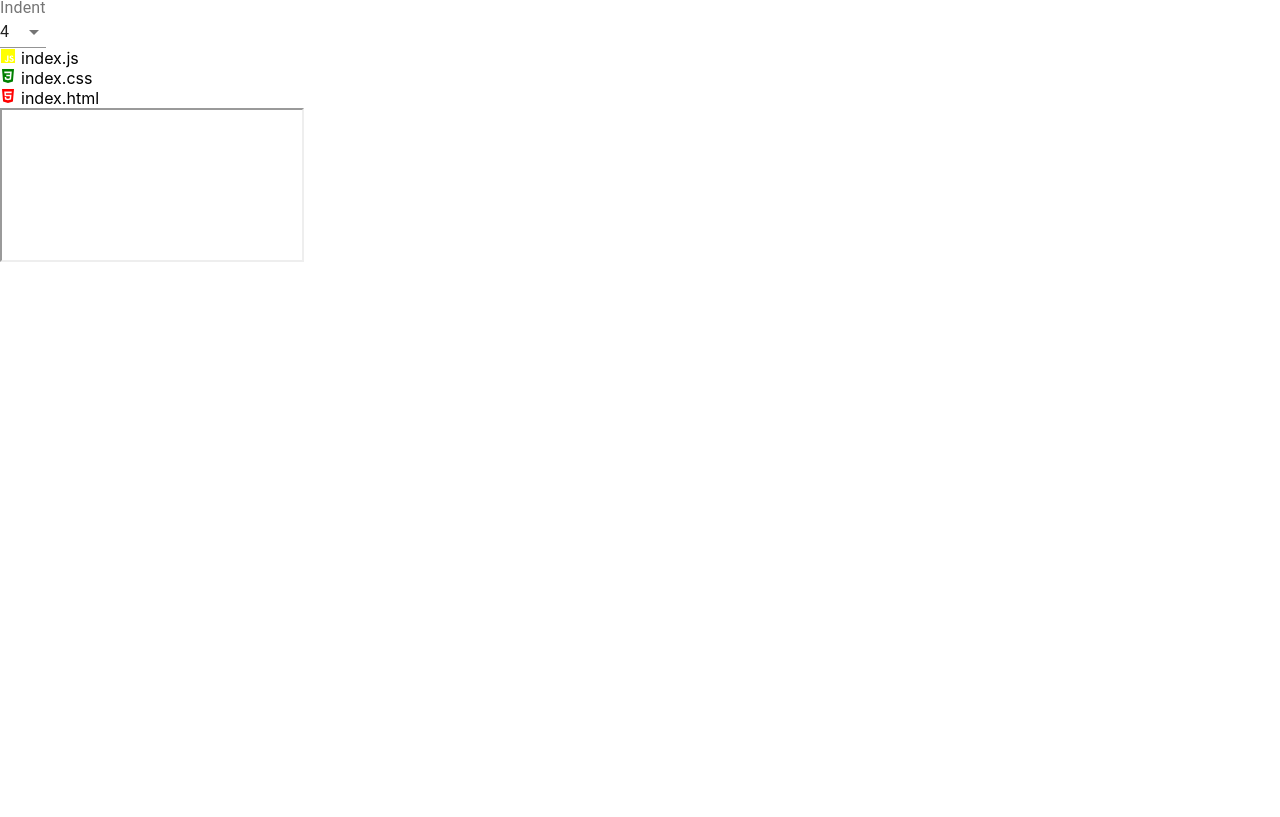
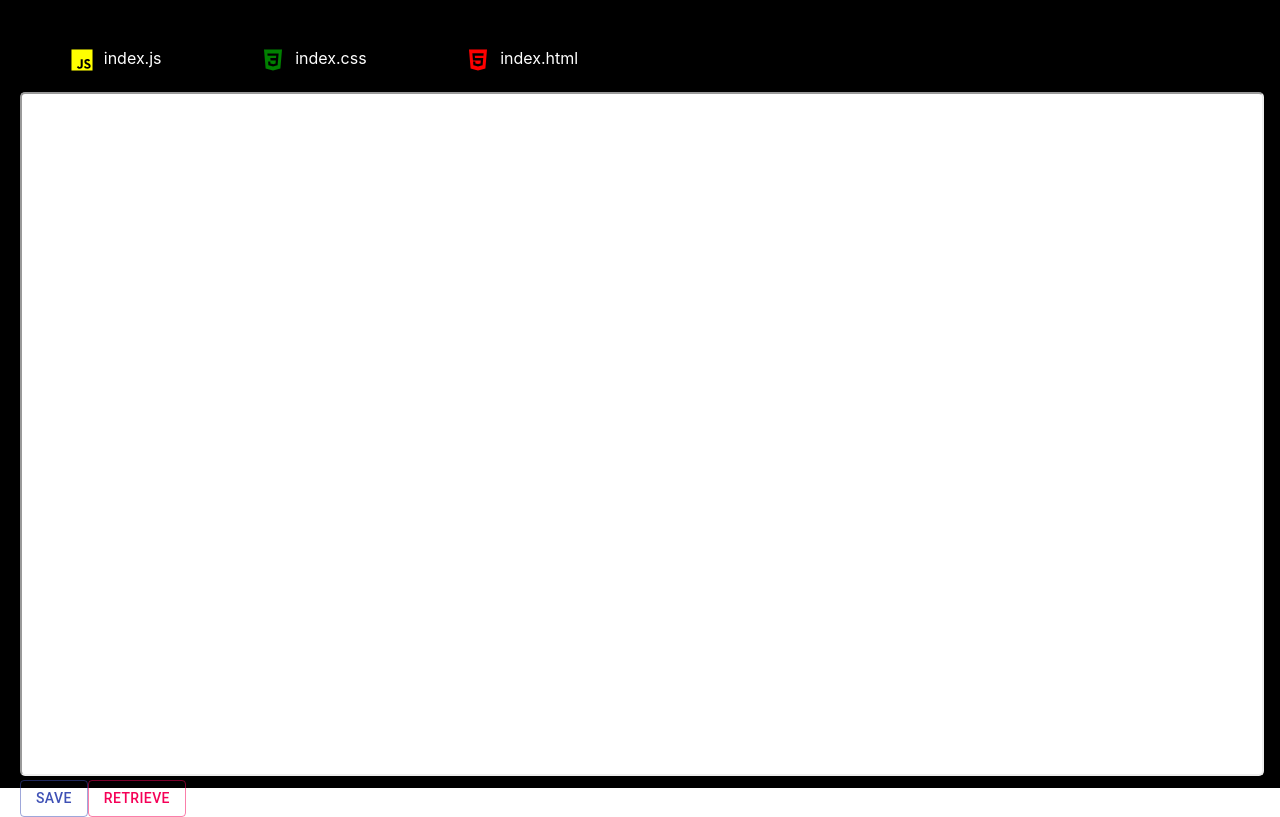
Before and after one commit to Ring-A-Bell/dyte-react, a React (Create React App) app: page / in a window 1280 px wide. Built offline with nearby package versions, Linux system fonts and the light colour scheme; no server answers.

Commit message:
cosmetic changes

```diff
--- a/src/App.css
+++ b/src/App.css
@@ -1,38 +1,20 @@
-.App {
-  text-align: center;
-}
-
-.App-logo {
-  height: 40vmin;
-  pointer-events: none;
-}
-
-@media (prefers-reduced-motion: no-preference) {
-  .App-logo {
-    animation: App-logo-spin infinite 20s linear;
-  }
-}
-
-.App-header {
-  background-color: #282c34;
-  min-height: 100vh;
-  display: flex;
-  flex-direction: column;
-  align-items: center;
-  justify-content: center;
-  font-size: calc(10px + 2vmin);
+.main-container {
+  margin: 0px;
+  padding: 0px 20px;
+  height: 100vh;
+  background-color: black;
   color: white;
 }
 
-.App-link {
-  color: #61dafb;
+fieldset {
+  border: none;
 }
 
-@keyframes App-logo-spin {
-  from {
-    transform: rotate(0deg);
-  }
-  to {
-    transform: rotate(360deg);
-  }
+.indent-check {
+  padding: 10px 0px;
+  background-color: #3f436d;
+  border-radius: 5px;
+  padding-left: 10px;
+  margin-top: 20px;
+  margin-bottom: 30px;
 }
--- a/src/Components/FileDisp/style.css
+++ b/src/Components/FileDisp/style.css
@@ -1,7 +1,18 @@
 .file-details {
     font-size: 16px;
+    transition-duration: 0.3s;
+    padding: 0px 20px;
 }
 
 ion-icon {
-    margin-right: 5px;
+    margin-right: 10px;
+    font-size: 24px;
+    vertical-align: middle;
 }
+
+.file-details:hover {
+    transition-duration: 0.3s;
+    background-color: #3f436d;
+    border-radius: 5px;
+    padding: 1px 2px;
+}
--- a/src/Components/LiveView/index.jsx
+++ b/src/Components/LiveView/index.jsx
@@ -1,6 +1,8 @@
 import React from 'react';
 import { useState } from 'react';
 import { useEffect } from 'react';
+import PasteBin from '../PasteBin';
+import './style.css';
 
 export default function LiveView(props) {
 
@@ -20,6 +22,7 @@ export default function LiveView(props) {
     return (
         <div>
             <iframe srcDoc={renderCode} />
+            <PasteBin code={renderCode} />
         </div>
     );
 }
--- a/src/Components/LiveView/style.css
+++ b/src/Components/LiveView/style.css
@@ -1,3 +1,7 @@
 iframe {
-    z-index: 3;
+    margin-top: 20px;
+    width: 100%;
+    border-radius: 5px;
+    background: white;
+    height: 85vh;
 }
--- /dev/null
+++ b/src/Components/PasteBin/index.jsx
@@ -0,0 +1,46 @@
+import React from 'react';
+import axios from 'axios';
+import { Button } from '@material-ui/core';
+
+export default function PasteBin(props) {
+
+    const devKey="ac8461ba3c3bbd2d0b3d1101d41bb389";
+
+
+
+    function savePaste() {
+        console.log("hi");
+
+        const headers = {
+            'Content-Type': 'application/text',
+        }
+
+        axios.post("https://pastebin.com/api/api_post.php", {
+            api_dev_key: devKey,
+            api_option: "paste",
+            api_paste_code: props.code
+        }, headers)
+        .then ((res) => {
+            console.log(res);
+        }, (err) => {
+            console.log(err);
+        });
+    }
+
+    function getPaste() {
+
+    }
+
+    return (
+        <div>
+            <Button
+                onClick={savePaste()}
+                color="primary"
+                variant="outlined">Save</Button>
+            <Button
+                onClick={getPaste()}
+                color="secondary"
+                variant="outlined">Retrieve</Button>
+        </div>
+    );
+}
--- a/src/Editor/prism.css
+++ b/src/Editor/prism.css
@@ -7,7 +7,7 @@ https://prismjs.com/download.html#themes=prism-okaidia&languages=css+clike+javas
  */
 
 code[class*="language-"],
-pre[class*="language-"] {
+pre[class*="language-"], textarea {
 	color: #f8f8f2;
 	background: none;
 	text-shadow: 0 1px rgba(0, 0, 0, 0.3);
@@ -31,7 +31,7 @@ pre[class*="language-"] {
 }
 
 /* Code blocks */
-pre[class*="language-"] {
+pre[class*="language-"], textarea {
 	padding: 1em;
 	margin: .5em 0;
 	overflow: auto;
@@ -39,12 +39,12 @@ pre[class*="language-"] {
 }
 
 :not(pre) > code[class*="language-"],
-pre[class*="language-"] {
+pre[class*="language-"], textarea {
 	background: #272822;
 }
 
 /* Inline code */
-:not(pre) > code[class*="language-"] {
+:not(pre) > code[class*="language-"], textarea {
 	padding: .1em;
 	border-radius: .3em;
 	white-space: normal;
--- a/src/Editor/style.css
+++ b/src/Editor/style.css
@@ -1,43 +1,26 @@
-textarea {
-    background: #272822;
-    border: none;
-    width: 100%;
-    height: 500px;
-    text-shadow: 0 1px rgba(0, 0, 0, 0.3);
-	font-family: Consolas, Monaco, 'Andale Mono', 'Ubuntu Mono', monospace;
-	font-size: 1em;
-	text-align: left;
-	white-space: pre;
-	word-spacing: normal;
-	word-break: normal;
-	word-wrap: normal;
-	line-height: 1.5;
-    opacity: 1;
-    resize: none;
-    color: white;
-}
-
 .code-container {
-    border: 2px solid wheat;
-    background-color: black;
     position: relative;
 }
 
-.code-input, .code-output {
+.code-input {
+    width: 100%;
+    border: none;
+    resize: none;
+    height: 500px;
     position: absolute;
     top: 0;
-    left: 0;
-    width: 100%;
-    height: 100%;
-    background: transparent;
+    color: #27282200;
+    text-decoration: none;
+    text-shadow: none;
+    z-index: 2;
+    background-color: rgba(0, 0, 0, 0);
 }
 
-pre {
-    background-color: #272822;
+.code-input:active, .code-input:focus {
+    outline: none;
 }
 
 .code-output {
-    z-index: 2;
-    width: 100%;
-    top: -8px;
+    width: 96%;
+    height: 500px;
 }
--- a/src/FilePane/index.jsx
+++ b/src/FilePane/index.jsx
@@ -1,5 +1,6 @@
 import React, { useState } from 'react';
 import FileDisp from '../Components/FileDisp';
+import './style.css';
 
 export default function FilePane(props) {
 
--- /dev/null
+++ b/src/FilePane/style.css
@@ -0,0 +1,5 @@
+.pane-content {
+    display: flex;
+    align-items: center;
+    justify-content: space-around;
+}
```
